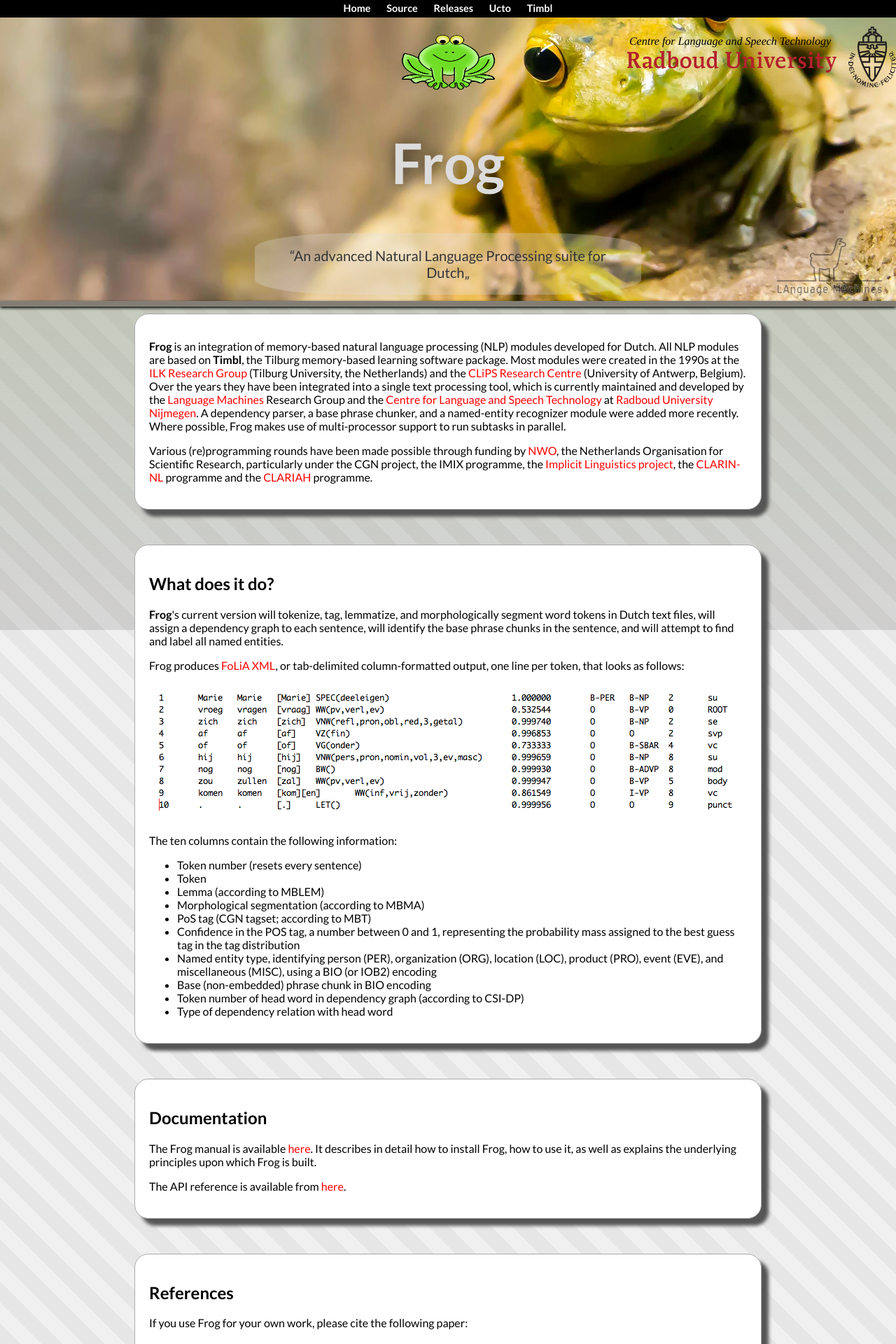
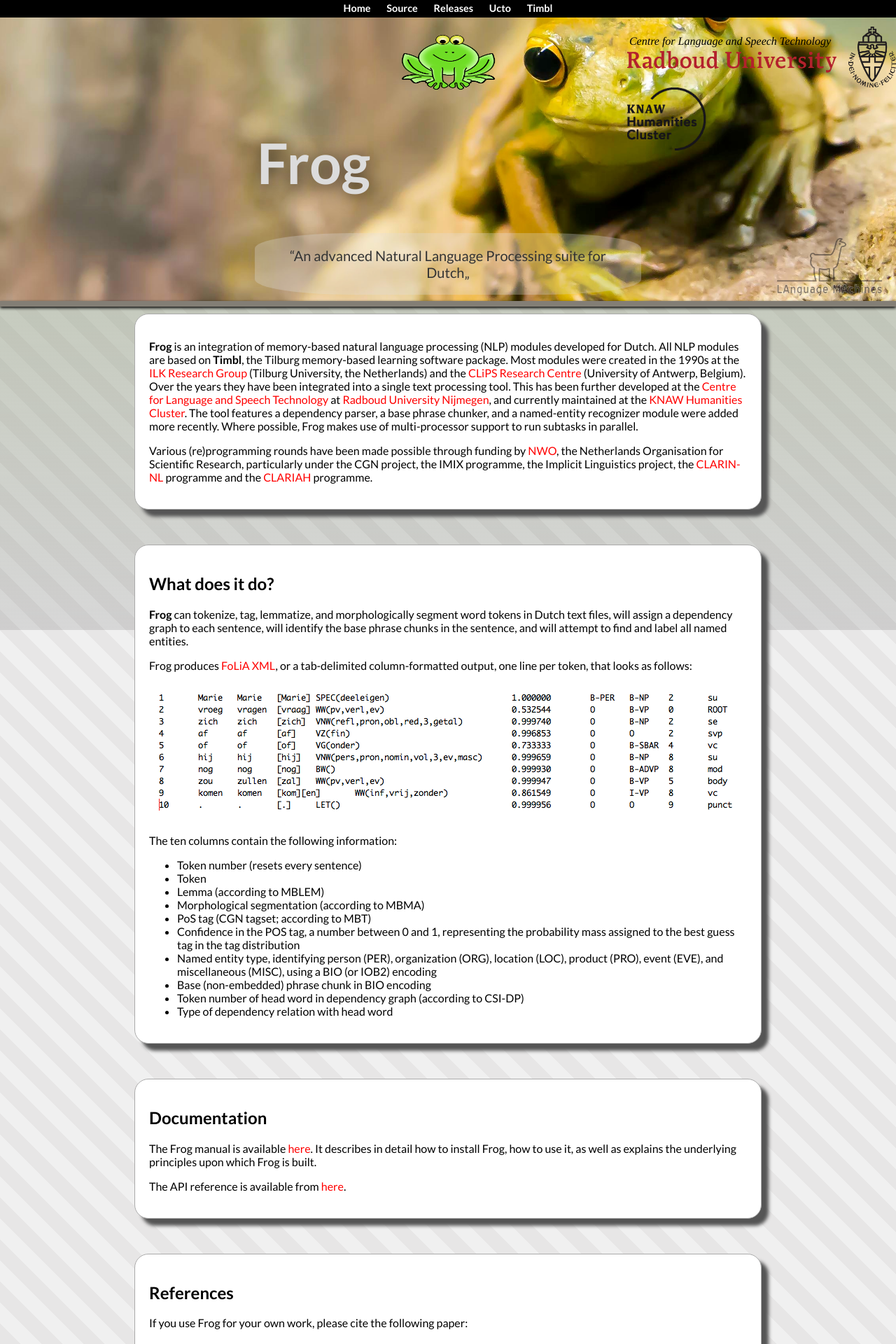
Before and after one commit to LanguageMachines/frog, a Jekyll site: the page built from index.html, in a window 1280 px wide. Shown: the top 1920 px of the page at 70% size. Built offline with Jekyll 4.4.1, drawn with Linux system fonts in a browser that asks for light colours; some of the changed text lies outside the part shown.

Commit message:
updated website
- removed LaMachine references
- added docker container
- removed dead links
- added HuC affiliation

```diff
--- a/_layouts/lamalayout.html
+++ b/_layouts/lamalayout.html
@@ -28,6 +28,7 @@
       <div id="rulogobox">
         <span class="text">Centre for Language and Speech Technology</span>
         <span id="rulogo"></span>
+        <span id="huclogo"></span>
       </div>
       <span id="icon"></span>
       <h1 id="title">
@@ -53,7 +54,8 @@
         {% if page.extracredit %}
         [ {{ page.extracredit }} ]<br />
         {% endif %}
-        <a href="http://cls.ru.nl/languagemachines/">Language Machines</a> <strong>//</strong> <a href="https://www.ru.nl/clst">Centre for Language and Speech Technology</a> <strong>//</strong> <a href://"https://cls.ru.nl">Centre for Language Studies</a> <strong>//</strong> Radboud University Nijmegen
+        <a href="https://www.ru.nl/clst">Centre for Language and Speech Technology</a> <strong>//</strong> <a href://"https://cls.ru.nl">Centre for Language Studies</a> <strong>//</strong> Radboud University Nijmegen<br />
+        <a href="https://di.knaw.huc.nl">Digital Infrastructure</a> <strong>//</strong> <a href="https://knaw.huc.nl">KNAW Humanities Cluster</a>
  	</div>
 </body>
 </html>
--- a/index.html
+++ b/index.html
@@ -12,14 +12,15 @@
 modules were created in the 1990s at the <a href="http://ilk.uvt.nl">ILK Research Group</a> (Tilburg
 University, the Netherlands) and the <a href="http://www.clips.ua.ac.be">CLiPS Research Centre</a> (University of
 Antwerp, Belgium). Over the years they have been integrated into a single text
-processing tool, which is currently maintained and developed by the <a href="http://cls.ru.nl/languagemachines/">Language Machines</a> Research Group and the <a href="http://www.ru.nl/clst">Centre for Language and Speech Technology</a> at <a href="http://cls.ru.nl">Radboud University Nijmegen</a>. A dependency parser, a base phrase chunker, and
+processing tool. This has been further developed at the <a href="https://www.ru.nl/clst">Centre for Language and Speech Technology</a> at <a href="https://cls.ru.nl">Radboud University Nijmegen</a>, and currently maintained at the <a href="https://knaw.huc.nl">KNAW Humanities Cluster</a>.
+The tool features a dependency parser, a base phrase chunker, and
 a named-entity recognizer module were added more recently. Where possible, Frog makes use of
 multi-processor support to run subtasks in parallel.</p>
 
 <p>Various (re)programming rounds have been made possible through funding by
-<a href="http://www.nwo.nl">NWO</a>, the Netherlands Organisation for Scientific Research, particularly under
-the CGN project, the IMIX programme, the <a href="http://ilk.uvt.nl/il">Implicit Linguistics project</a>, the
-<a href="http://www.clarin.nl">CLARIN-NL</a> programme and the <a href="http://www.clariah.nl">CLARIAH</a> programme.</p>
+<a href="https://www.nwo.nl">NWO</a>, the Netherlands Organisation for Scientific Research, particularly under
+the CGN project, the IMIX programme, the Implicit Linguistics project, the
+<a href="https://www.clarin.nl">CLARIN-NL</a> programme and the <a href="https://www.clariah.nl">CLARIAH</a> programme.</p>
 
 </section>
 
@@ -27,9 +28,9 @@
 <section>
     <h2>What does it do?</h2>
 
-<p><strong>Frog</strong>'s current version will tokenize, tag, lemmatize, and morphologically segment word tokens in Dutch text files, will assign a dependency graph to each sentence, will identify the base phrase chunks in the sentence, and will attempt to find and label all named entities.</a>
+<p><strong>Frog</strong> can tokenize, tag, lemmatize, and morphologically segment word tokens in Dutch text files, will assign a dependency graph to each sentence, will identify the base phrase chunks in the sentence, and will attempt to find and label all named entities.</a>
 
-<p>Frog produces <a href="https://proycon.github.io/folia">FoLiA XML</a>, or tab-delimited column-formatted output, one line per token, that looks as follows:</p>
+<p>Frog produces <a href="https://proycon.github.io/folia">FoLiA XML</a>, or a tab-delimited column-formatted output, one line per token, that looks as follows:</p>
 
 <img src="frog-output.png" alt="frog output" />
 
@@ -114,11 +115,9 @@
 <ol>
 <li>First check if there are up-to-date packages
 included in your distribution's package manager. There are packages for
-<strong>Debian</strong>,<strong>Ubuntu</strong> and <strong>Arch
-Linux</strong>.</li>
-<li>If not, we <strong>strongly recommend</strong> you use our <a
-href="https://proycon.github.io/LaMachine">LaMachine</a> software distribution,
-which includes Frog and all necessary dependencies, and runs on Linux, BSD and
+<strong>Alpine Linux</strong>, <strong>Arch Linux</strong> (AUR), <strong>macOS</strong> (homebrew), <strong>Debian</strong>,<strong>Ubuntu</strong>.</li>
+<li>If you're only interested in the Frog Python binding, then a simple <tt>pip install python-frog</tt> suffices.</li>
+<li>If not, we <strong>recommend</strong> you use our docker container via <tt>docker pull proycon/frog</tt>. It includes Frog and all necessary dependencies, and runs on Linux, BSD and
 Mac OS X. It can also run as a <em>virtual machine</em> under any host OS.</li>
 <li>Alternatively, you can always download, compile and install Frog manually, as shown next.</li>
 </ol>
@@ -151,8 +150,8 @@
 <p>As well as the following 3rd party dependencies:</p>
 
 <ul>
-<li><a href="http://icu-project.org">icu</a> - A C++ library for Unicode and Globalization support. On Debian/Ubuntu systems, install the package <tt>libicu-dev</tt>. </li>
-<li><a href="http://xmlsoft.org">libxml2</a> - An XML library. On Debian/Ubuntu systems install the package <tt>libxml2-dev</tt>.</li>
+<li><a href="https://icu.unicode.org">icu</a> - A C++ library for Unicode and Globalization support. On Debian/Ubuntu systems, install the package <tt>libicu-dev</tt>. </li>
+<li><a href="https://xmlsoft.org">libxml2</a> - An XML library. On Debian/Ubuntu systems install the package <tt>libxml2-dev</tt>.</li>
 <li>A sane build environment with a C++ compiler (e.g. gcc or clang), autotools, libtool, pkg-config</li>
 </ul>
 
@@ -172,11 +171,11 @@
     <li>With <tt>--skip=[mptnc]</tt> you can tell Frog to skip tokenization (t), base phrase chunking (c), named-entity recognition (n), multi-word unit chunking for the parser (m), or parsing (p).</li>
 </ul>
 
+If you're using the docker container then follow <a href="https://github.com/LanguageMachines/frog#container-usage">these instructions</a>.
+
 <p>Frog can be used from Python through the <a
 href="https://github.com/proycon/python-frog">python-frog</a> binding, which
-has to be obtained separately unless you are using <a
-href="https://proycon.github.io/LaMachine">LaMachine</a>. A python-frog example
-is shown below:</p>
+can be downloaded and installed by running <tt>pip install python-frog</tt>.
 
 <pre>
 import frog
--- a/style/lamalayout.css
+++ b/style/lamalayout.css
@@ -115,6 +115,15 @@
 	min-width: 384px;
 	min-height: 87px;
     margin-top: -30px;
+}
+#huclogo {
+    display: block;
+	background: url(logo-knaw-huc.png);
+    background-size: 113px 90px;
+	width: 113px;
+	height: 90px;
+	min-width: 113px;
+	min-height: 90px;
 }
 #lamalogo {
     position: absolute;
```
Also changed, not shown: other parts of index.html (+4 -7 lines), style/logo-knaw-huc.png (added).
